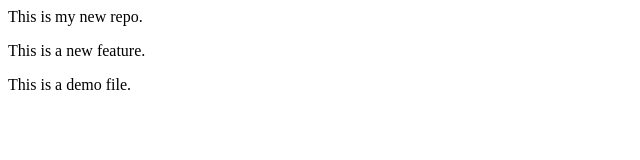
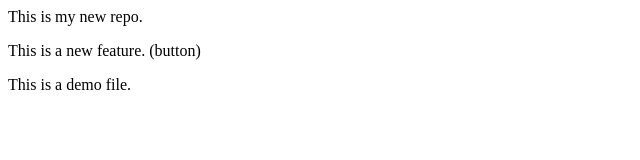
Before and after one commit to riyaagupta24/localrepo, a plain HTML site: page index.html in a window 1280 px wide. Shown: the full height of the page, 0-640 px from the left. Drawn offline with Linux system fonts and the light colour scheme.

Commit message:
add button

```diff
--- a/index.html
+++ b/index.html
@@ -1,3 +1,3 @@
 <p>This is my new repo.</p>
-<p>This is a new feature.</p>
+<p>This is a new feature.  (button)</p>
 <p>This is a demo file.</p>
```
